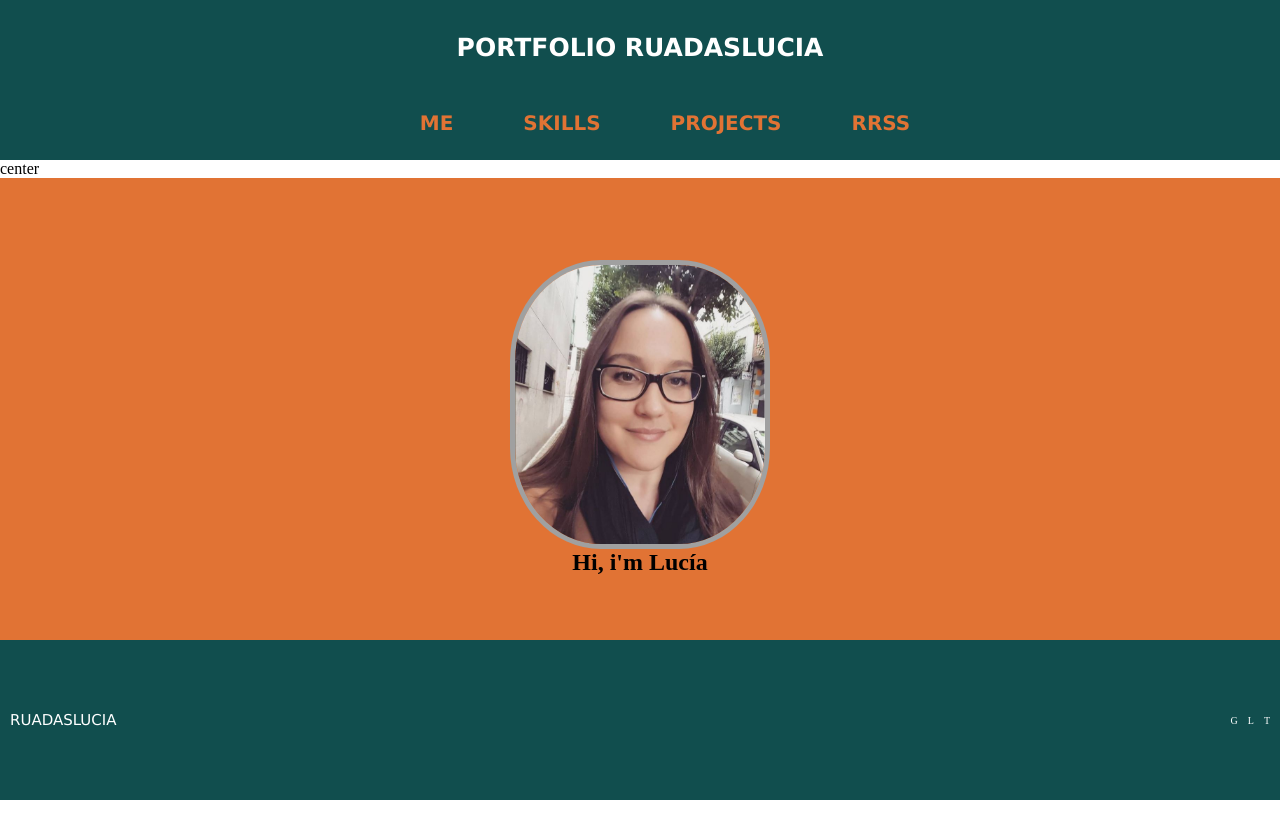
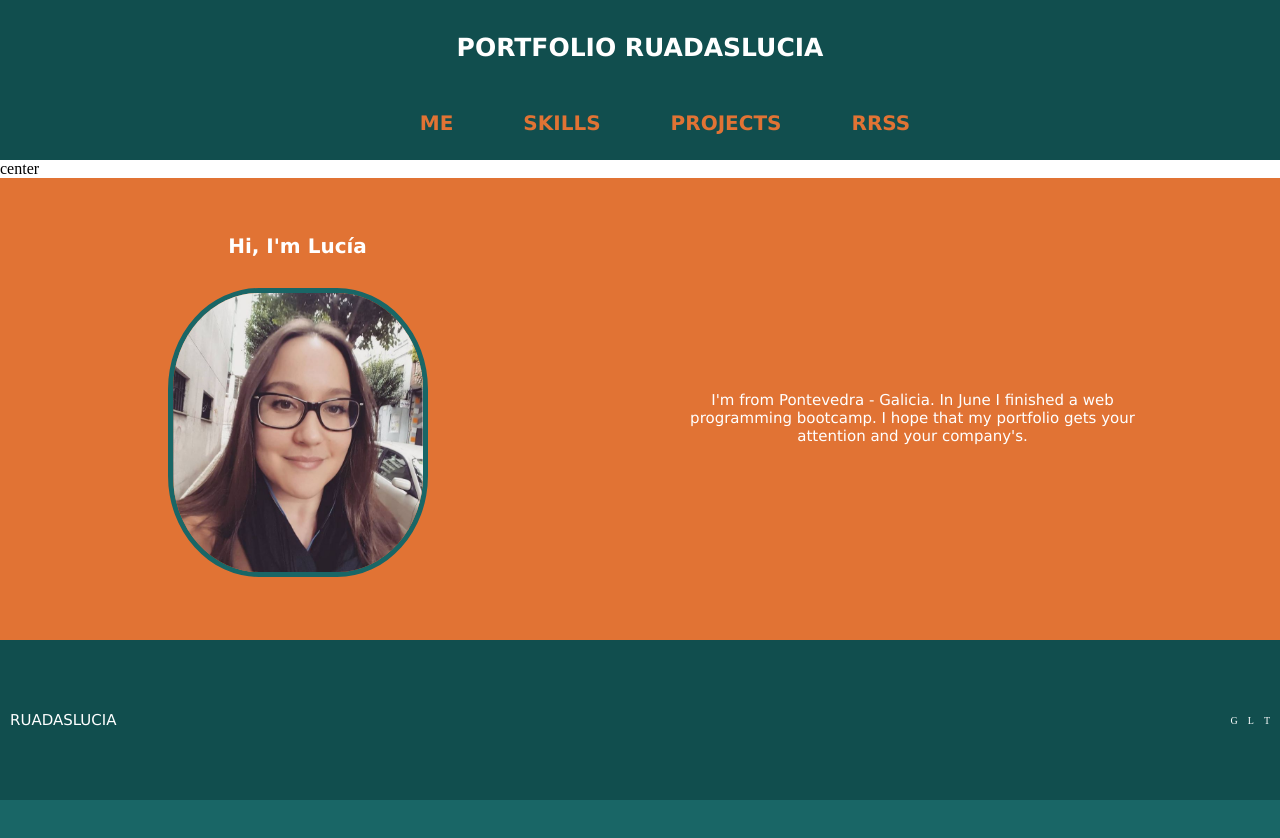
Before and after one commit to ruadaslucia/PORTFOLIO, a React (Create React App) app: page / in a window 1280 px wide. Shown: the top 838 px of the page. Built offline with nearby package versions, Linux system fonts and the light colour scheme.

Commit message:
fished sectionMe responsive

```diff
--- a/src/components/Header.js
+++ b/src/components/Header.js
@@ -5,11 +5,11 @@ function Header() {
       <div className="header">
       <h1 className='headerTitle'>portfolio ruadaslucia</h1>
       <ul className='headerList'>
-        <li className='listItem'><a href="www.marca.es">me</a>
+        <li className='listItem'><a href="https://www.marca.com">me</a>
         </li>
-        <li className='listItem'><a href="www.youtube.es">Skills</a></li>
-        <li className='listItem'><a href="www.github.es">projects</a></li>
-        <li className='listItem'><a href="www.twitter.es">rrss</a></li>
+        <li className='listItem'><a href="https://youtube.es">Skills</a></li>
+        <li className='listItem'><a href="https://www.github.es">projects</a></li>
+        <li className='listItem'><a href="https://www.twitter.es">rrss</a></li>
       </ul>
       </div>
     );
--- a/src/components/SectionMe.js
+++ b/src/components/SectionMe.js
@@ -4,8 +4,13 @@ import luciasPhoto from"../images/portfolioPhoto.jpg";
 function SectionMe() {
     return (
       <div className='sectionMe'>
-        <img src={luciasPhoto} alt="lucia" className='luciasPhoto'/>
-        <h2 className='sectionMeTitle'>Hi, i'm Lucía</h2>
+        <div className='sectionMeTP'>
+          <h2 className='sectionMeTitle'>Hi, I'm Lucía</h2>
+          <img src={luciasPhoto} alt="lucia" className='luciasPhoto'/>
+        </div>
+        <p className='sectionMeText'>
+          I'm from Pontevedra - Galicia. In June I finished a web programming bootcamp. I hope that my portfolio gets your attention and your company's.
+        </p>
       </div>
     );
   }
--- a/src/styles/core/_variables.scss
+++ b/src/styles/core/_variables.scss
@@ -4,4 +4,5 @@ $orange: #e17334;
 $white-one: #ffffff;
 $metal: #54585a;
 
-//fonts
+
+//font
--- a/src/styles/layouts/sectionMe.scss
+++ b/src/styles/layouts/sectionMe.scss
@@ -3,6 +3,7 @@ $grey: #a0a0a0;
 $orange: #e17334;
 $white:#ffffff;
 
+$easySnorlax:#196666;
 
 .sectionMe{
   width: 100vw;
@@ -12,18 +13,55 @@ $white:#ffffff;
   flex-direction: column;
   justify-content: center;
   align-items: center;
+  font-family: Verdana, Geneva, Tahoma, sans-serif;
+}
+.sectionMeTP{
+  display: flex;
+  flex-direction: column;
+  justify-content: center;
+  align-items: center;
+
 }
 .luciasPhoto{
-  width: 200px;
-  border: solid white 5px;
+  width: 150px;
+  border: solid $easySnorlax 5px;
   border-radius: 35%;
+  margin-bottom: 10px;
+  margin: 25px;
+}
+.sectionMeTitle{
+  color:$white;
+  font-size: 20px;
+  margin-bottom: 5px;
+}
+.sectionMeText{
+  color:$white;
+  font-size: 15px;
+  margin:25px;
+  text-align: center;
+
 }
 
 @media all and (min-width: 768px) {
+  .sectionMe{
+    flex-direction: row;
+    justify-content: flex-start;
+
+  }
+  .sectionMeTP{
+    margin-left: 50px;
+  }
   .luciasPhoto{
     width: 250px;
-    border: solid $grey 5px;
     border-radius: 35%;
   }
+  .sectionMeText{
+    width: 500px;
+  }
 }
-@media all and (min-width: 1200px) {}
+@media all and (min-width: 1200px) {
+  .sectionMe{
+    justify-content: space-around;
+  }
+
+}
--- a/src/styles/layouts/sectionSkills.scss
+++ b/src/styles/layouts/sectionSkills.scss
@@ -1,10 +1,11 @@
 $white-one: #ffffff;
 $metal: #54585a;
 $snorlax: #114e4e;
+$easySnorlax:#196666;
 
 
 .sectionSkills{
-background-color: $white-one;
+background-color: $easySnorlax;
 width: 100vw;
 height: 60vh;
 }
--- a/src/styles/main.scss
+++ b/src/styles/main.scss
@@ -1,4 +1,7 @@
 @import "core/reset";
 @import "core/variables";
 @import "layouts/center";
-@import "layouts/mainSection1";
+@import "layouts/sectionMe";
+@import "layouts/sectionSkills";
+@import "layouts/header";
+@import "layouts/footer";
```
